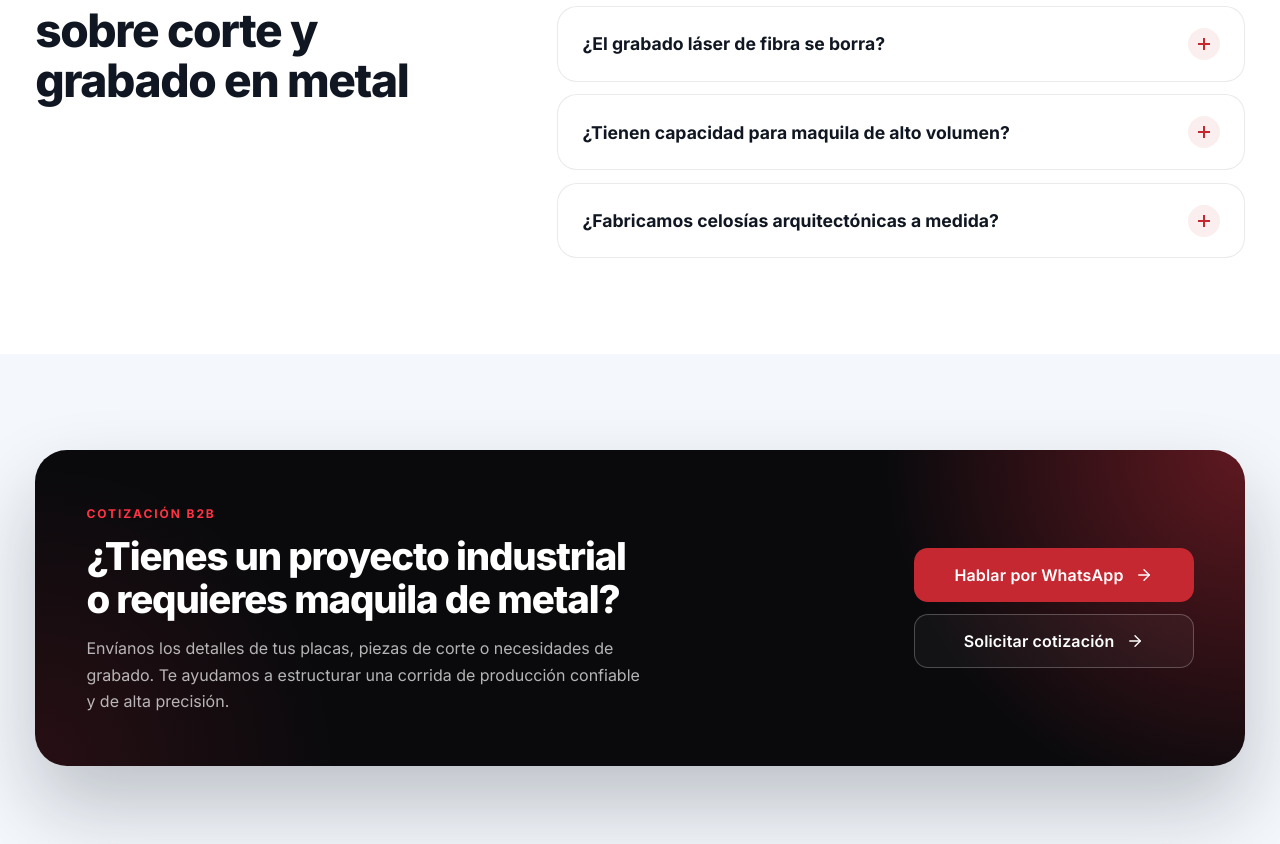
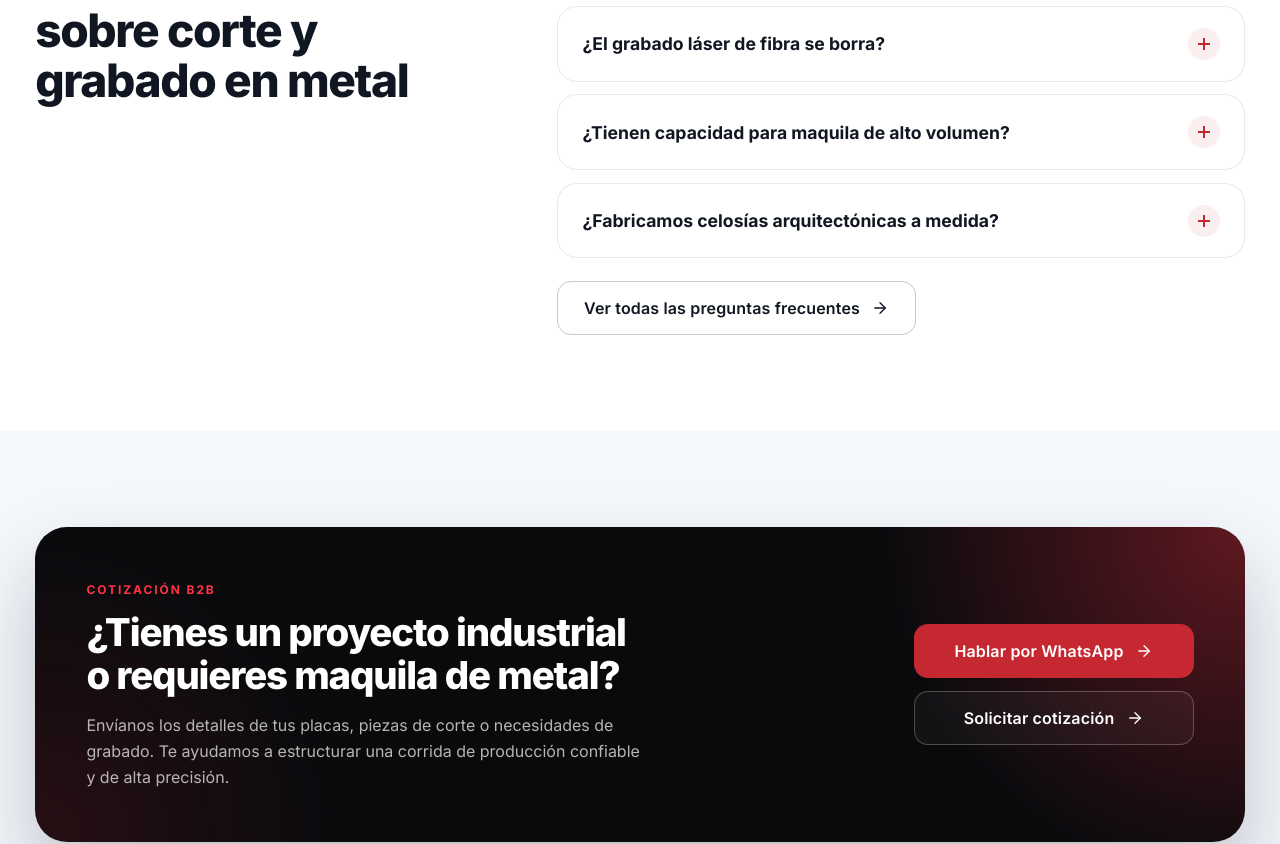
Before and after one commit to Kelebra28/b2b_page, a Next.js app in the folder web/: page /subpages/corte_laser_metal.html in a window 1280 px wide. Shown: the part 3255-4099 px from the top of the page. Built offline with nearby package versions, Linux system fonts and the light colour scheme.

Commit message:
feat: enlace a Preguntas frecuentes desde la home y las páginas de servicio

```diff
--- a/web/app/page.tsx
+++ b/web/app/page.tsx
@@ -71,7 +71,7 @@ export default function Home() {
         <Boutique />
         <Directory />
         <Gallery />
-        <Faqs {...faqs} group="faq-home" />
+        <Faqs {...faqs} group="faq-home" more={{ label: "Ver todas las preguntas frecuentes", href: "/preguntas-frecuentes" }} />
         <FinalCta {...finalCta} />
         <Contact />
       </main>
--- a/web/components/organisms/Faqs.module.css
+++ b/web/components/organisms/Faqs.module.css
@@ -3,3 +3,4 @@
 .grid > :first-child { position: sticky; top: calc(var(--header-height) + 2.5rem); margin-bottom: 0; }
 .list { display: grid; gap: 0.8rem; }
 @media (max-width: 960px) { .grid { grid-template-columns: 1fr; gap: 2rem; } .grid > :first-child { position: static; } .section { padding: var(--section-y-sm) 0; } }
+.more { margin-top: 0.6rem; }
--- a/web/components/organisms/Faqs.tsx
+++ b/web/components/organisms/Faqs.tsx
@@ -1,3 +1,4 @@
+import { Button } from "@/components/atoms/Button";
 import { Container } from "@/components/atoms/Container";
 import { FaqItem } from "@/components/molecules/FaqItem";
 import { SectionHeading } from "@/components/molecules/SectionHeading";
@@ -10,10 +11,12 @@ type Props = {
   title: string;
   items: { q: string; a: string }[];
   group: string;
+  /** Enlace opcional a la página completa de preguntas frecuentes. */
+  more?: { label: string; href: string };
 };
 
 /** Organism: preguntas frecuentes (acordeón nativo, un item abierto a la vez). Dumb: recibe todo por props. */
-export function Faqs({ sectionId, id, eyebrow, title, items, group }: Props) {
+export function Faqs({ sectionId, id, eyebrow, title, items, group, more }: Props) {
   return (
     <section className={styles.section} id={sectionId} aria-labelledby={id}>
       <Container>
@@ -23,6 +26,11 @@ export function Faqs({ sectionId, id, eyebrow, title, items, group }: Props) {
             {items.map((f) => (
               <FaqItem key={f.q} question={f.q} answer={f.a} group={group} />
             ))}
+            {more && (
+              <div className={styles.more}>
+                <Button href={more.href} variant="outline">{more.label}</Button>
+              </div>
+            )}
           </div>
         </div>
       </Container>
--- a/web/components/templates/ServicePage.tsx
+++ b/web/components/templates/ServicePage.tsx
@@ -28,7 +28,7 @@ export function ServicePage({ service }: { service: Service }) {
         {service.sections.map((s, i) => (
           <ServiceSection key={i} section={s} index={i} />
         ))}
-        <Faqs sectionId="faqs" id="faqs-title" group={`faq-${service.slug}`} {...service.faqs} />
+        <Faqs sectionId="faqs" id="faqs-title" group={`faq-${service.slug}`} {...service.faqs} more={{ label: "Ver todas las preguntas frecuentes", href: "/preguntas-frecuentes" }} />
         <FinalCta id="cta-final-title" {...service.cta} />
       </main>
       <Footer />
```
